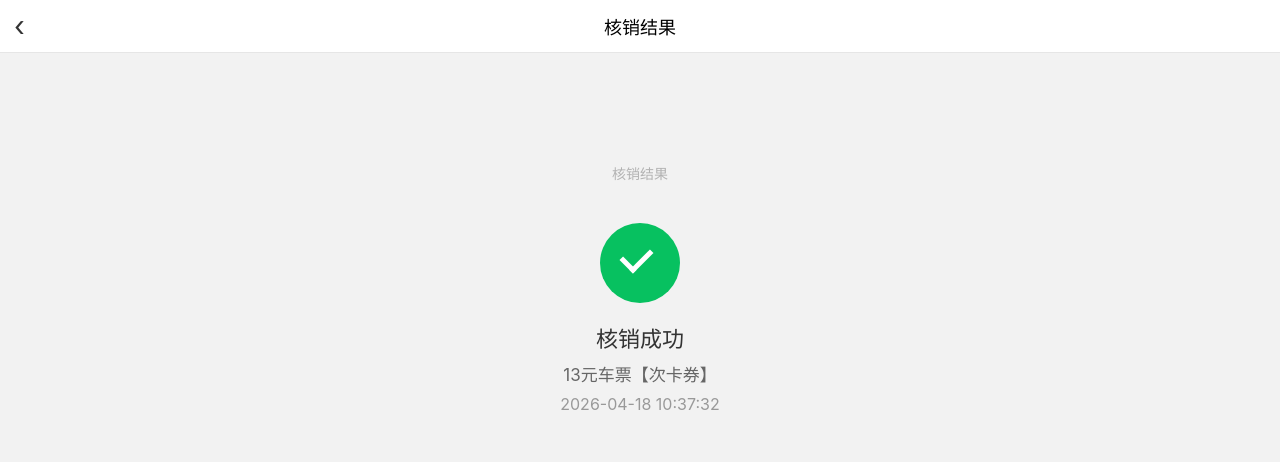
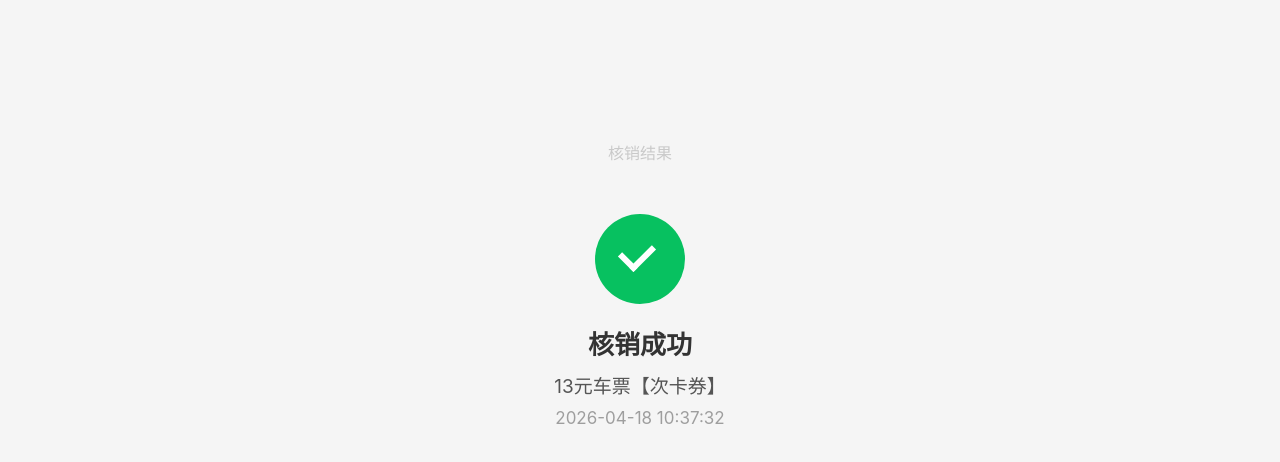
Before and after one commit to ay3821747-dotcom/index, a plain HTML site: page index.html in a window 1280 px wide. Drawn offline with Linux system fonts and the light colour scheme.

Commit message:
Update index.html

```diff
--- a/index.html
+++ b/index.html
@@ -2,53 +2,33 @@
 <html>
 <head>
 <meta charset="utf-8">
-<meta name="viewport" content="width=device-width, initial-scale=1, maximum-scale=1">
-<title>核销结果</title>
+<meta name="viewport" content="width=device-width, initial-scale=1">
+<title></title>
 
 <style>
 body{
     margin:0;
-    background:#f2f2f2;
+    background:#f5f5f5;
     font-family:-apple-system,BlinkMacSystemFont,"PingFang SC",Helvetica;
-}
-
-/* 顶部 */
-.header{
-    height:52px;
-    background:#fff;
-    display:flex;
-    align-items:center;
-    justify-content:center;
-    font-size:18px;
-    border-bottom:1px solid #e6e6e6;
-    position:relative;
-}
-
-.header:before{
-    content:"‹";
-    position:absolute;
-    left:14px;
-    font-size:28px;
-    color:#333;
 }
 
 /* 主体 */
 .main{
     text-align:center;
-    margin-top:110px;
+    margin-top:140px;
 }
 
-/* 小字 */
-.small{
-    color:#b2b2b2;
-    font-size:14px;
-    margin-bottom:40px;
+/* 灰字 */
+.top-text{
+    color:#c9c9c9;
+    font-size:16px;
+    margin-bottom:50px;
 }
 
-/* 图标 */
+/* 圆形 */
 .icon{
-    width:80px;
-    height:80px;
+    width:90px;
+    height:90px;
     background:#07c160;
     border-radius:50%;
     margin:0 auto;
@@ -58,55 +38,52 @@ body{
 .icon:after{
     content:"";
     position:absolute;
-    left:22px;
-    top:24px;
-    width:24px;
-    height:14px;
-    border-left:5px solid #fff;
-    border-bottom:5px solid #fff;
+    left:26px;
+    top:28px;
+    width:26px;
+    height:16px;
+    border-left:6px solid #fff;
+    border-bottom:6px solid #fff;
     transform:rotate(-45deg);
 }
 
-/* 标题 */
+/* 成功 */
 .title{
-    font-size:22px;
-    margin-top:18px;
+    font-size:26px;
+    font-weight:600;
+    margin-top:20px;
     color:#333;
 }
 
-/* 描述 */
+/* 车票 */
 .desc{
-    font-size:17px;
-    color:#666;
-    margin-top:8px;
+    font-size:19px;
+    color:#555;
+    margin-top:10px;
 }
 
 /* 时间 */
 .time{
-    font-size:16px;
-    color:#999;
-    margin-top:8px;
+    font-size:17px;
+    color:#9e9e9e;
+    margin-top:10px;
 }
 </style>
-
 </head>
 
 <body>
 
-<div class="header">核销结果</div>
-
 <div class="main">
-    <div class="small">核销结果</div>
+    <div class="top-text">核销结果</div>
 
     <div class="icon"></div>
 
     <div class="title">核销成功</div>
     <div class="desc">13元车票【次卡券】</div>
-    <div class="time" id="time">加载中...</div>
+    <div class="time" id="time"></div>
 </div>
 
 <script>
-// 实时时间（每秒更新）
 function updateTime(){
     var now = new Date();
 
@@ -120,11 +97,8 @@ function updateTime(){
     document.getElementById("time").innerHTML = str;
 }
 
-// 先执行一次
 updateTime();
-
-// 每秒执行（关键）
-setInterval(updateTime, 1000);
+setInterval(updateTime,1000);
 </script>
 
 </body>
```
